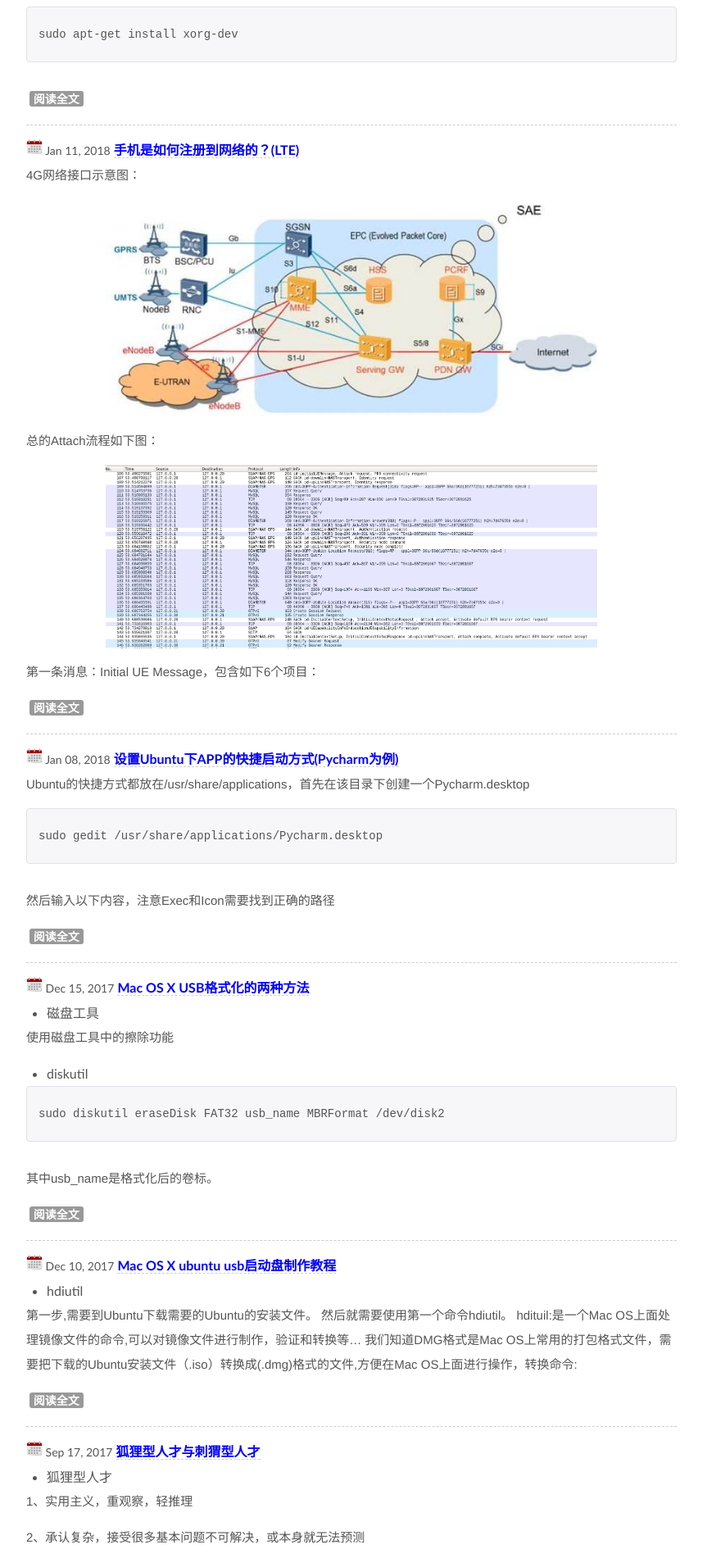
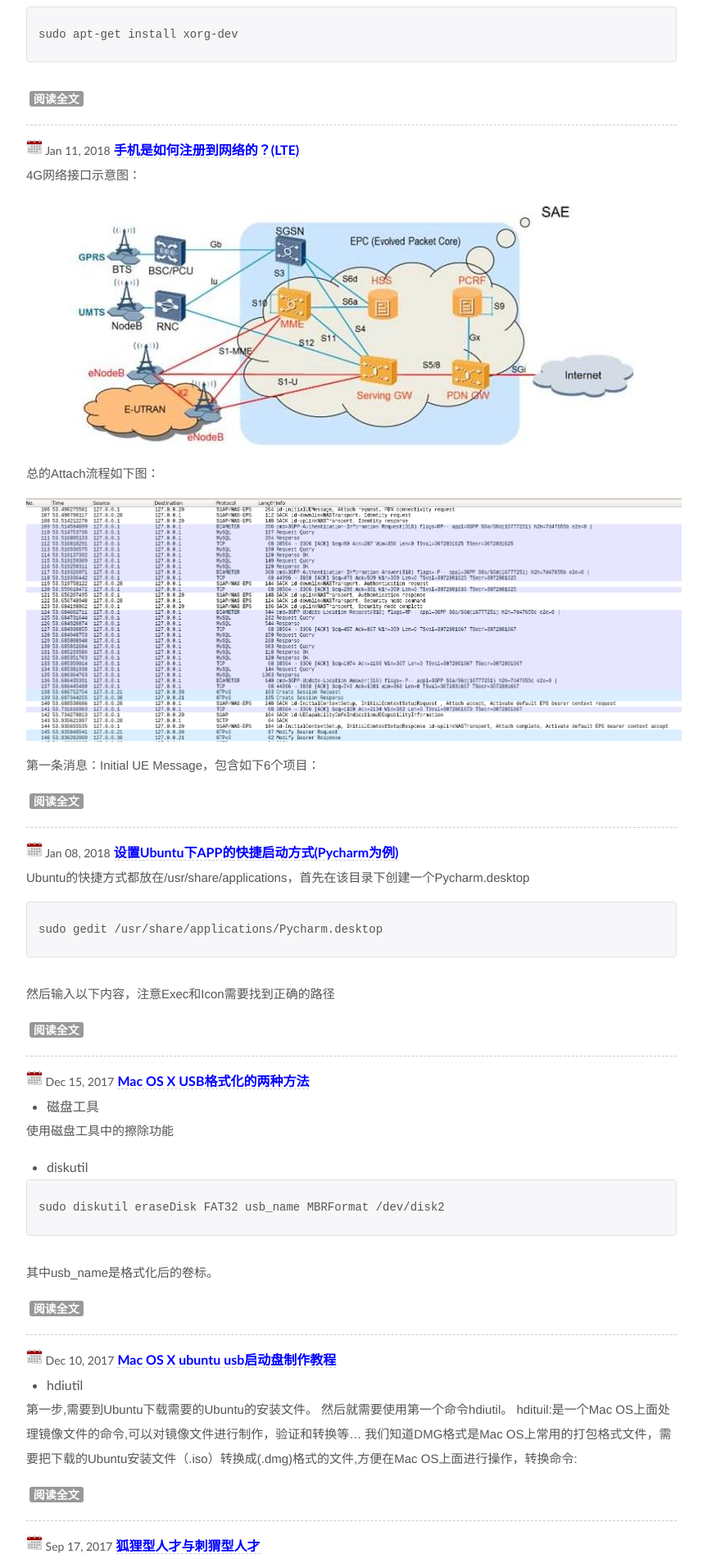
Before and after one commit to fk1091889767/tanwubin.github.io, a Jekyll site: the page built from index.html, in a window 1280 px wide. Shown: the part 496-2403 px from the top of the page at 82% size, without its empty margins (211-1074 px from the left). Built offline with Jekyll 4.4.1, drawn with Linux system fonts in a browser that asks for light colours; comment, search, counter and statistics services are not loaded.

Commit message:
add teatalk

```diff
--- a/assets/css/effector-wide.css
+++ b/assets/css/effector-wide.css
@@ -33,7 +33,7 @@ a:hover, a:active {
     outline: 0;
 }
 img {
-    max-width: 600px;
+    max-width: 800px;
     height: auto;
     border: 0;
     -ms-interpolation-mode: bicubic;
--- a/messagebox.html
+++ b/messagebox.html
@@ -3,7 +3,7 @@ layout: default
 title: 茶店一角
 permalink: /talk/
 ---
-<img src="/upload/image/茶店一角.png" />
+<img src="/upload/image/茶店一角.png" width="800px"/>
 
 <div id="container"></div>
 
```
